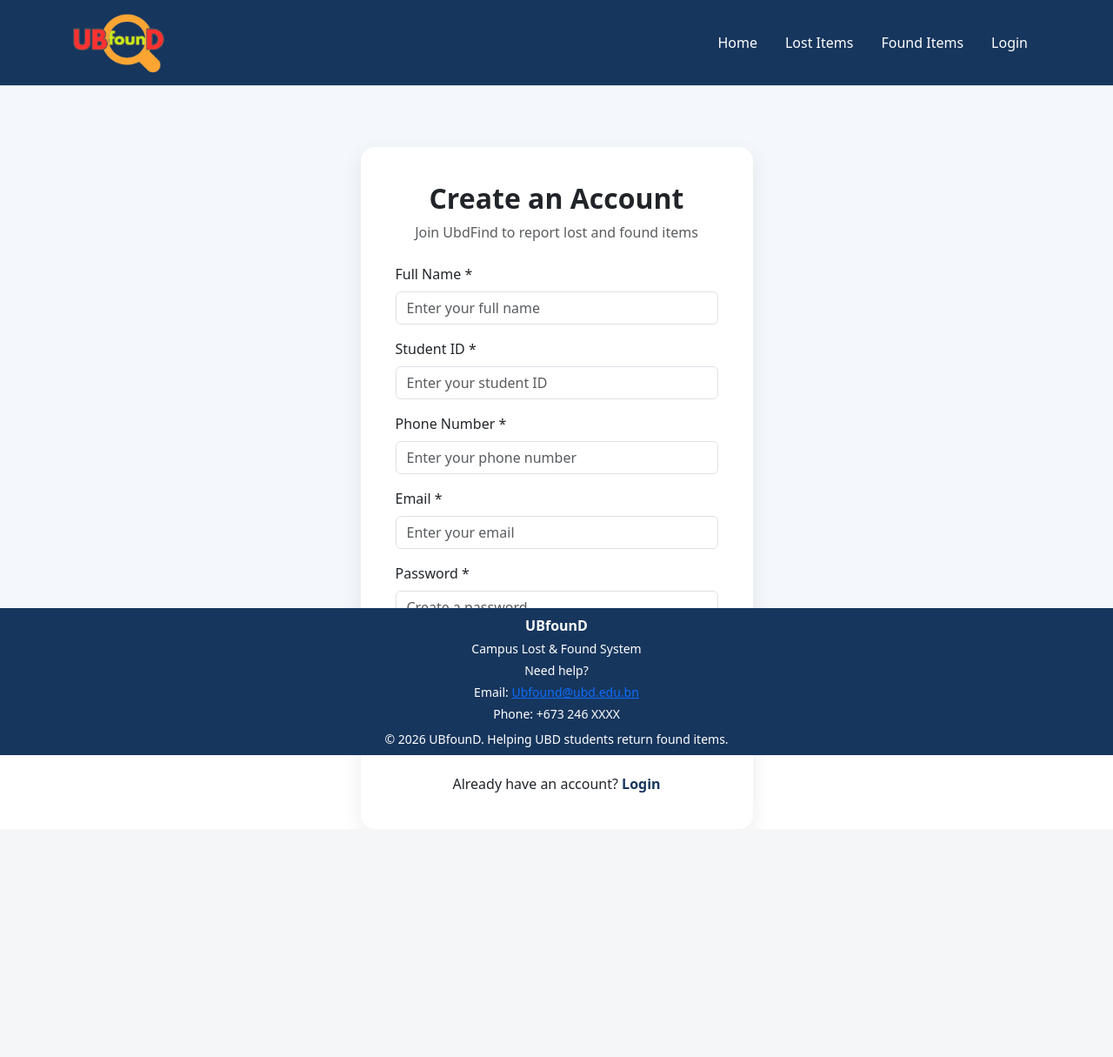
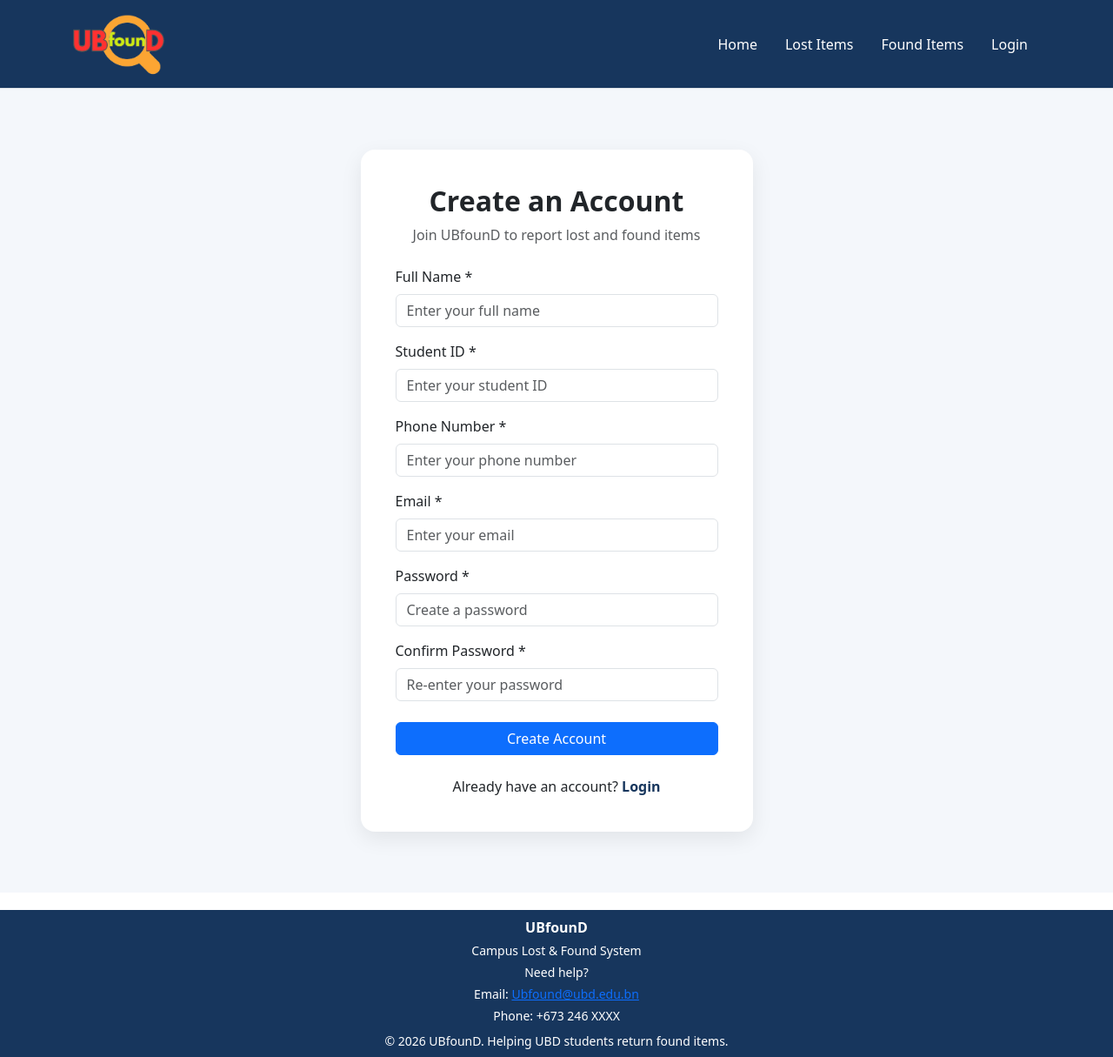
Before and after one commit to Nurasyiqin247/UBfounD, a PHP site: page /register.html in a window 1280 px wide. Shown: the whole page at 87% size. Before the commit the page ends 911 px from the top, so only its background shows below. Run offline with PHP 8.4, Linux system fonts and the light colour scheme.

Commit message:
Update css style
Adjust the footer at the registarion page

```diff
--- a/css/style.css
+++ b/css/style.css
@@ -242,19 +242,26 @@ body {
 footer {
     background-color: #17365d;
     color: white;
+    margin-top: 20px;
+    flex-shrink: 0;
 
 }
 
-html, body {
-    height: 100%;
+/* Footer links */
+html{
+    min-height: 100%;
 }
 
+/*Main body layout*/
 body {
     min-height: 100vh;
+    height: auto;
+    margin: 0;
     display: flex;
     flex-direction: column;
 }
 
+/* Make the main content area take up the remaining space */
 main {
     flex: 1;
 }
@@ -266,6 +273,7 @@ main {
     background-color: #f4f7fb;
     min-height: 75vh;
     padding: 70px 0;
+    flex:1 0 auto;
 }
 
 /* Login card */
@@ -323,7 +331,7 @@ align-items: center;
 }
 
 /*Mobile view adjustments*/
-@media (max-width: 768px) {
+ @media (max-width: 768px) {
     .navbar-logo {
         height: 60px;
         width: auto;
--- a/register.html
+++ b/register.html
@@ -106,7 +106,7 @@
                             </h2>
 
                             <p class="text-muted">
-                                Join UbdFind to report lost and found items
+                                Join UBfounD to report lost and found items
                             </p>
 
                         </div>
```
